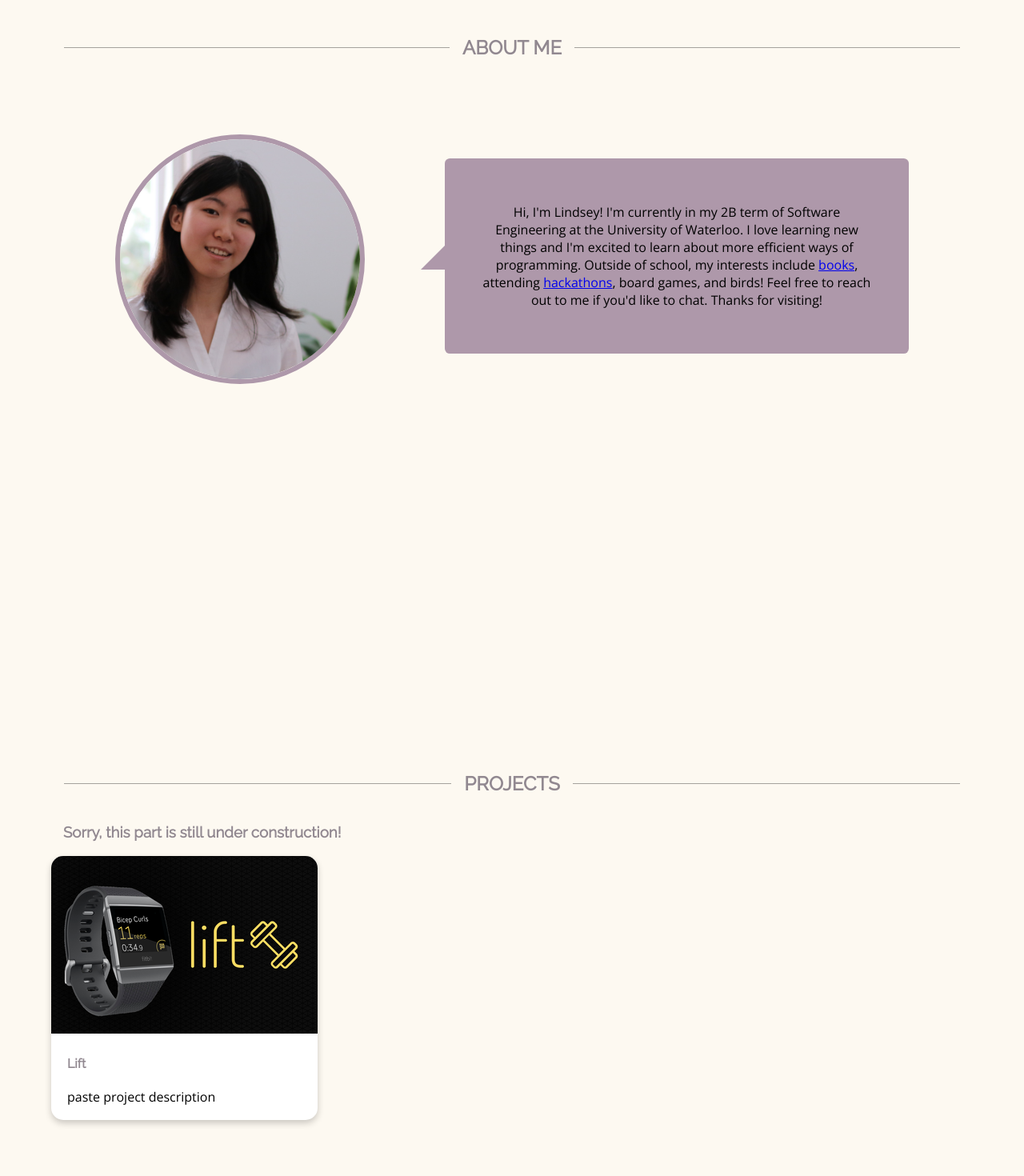
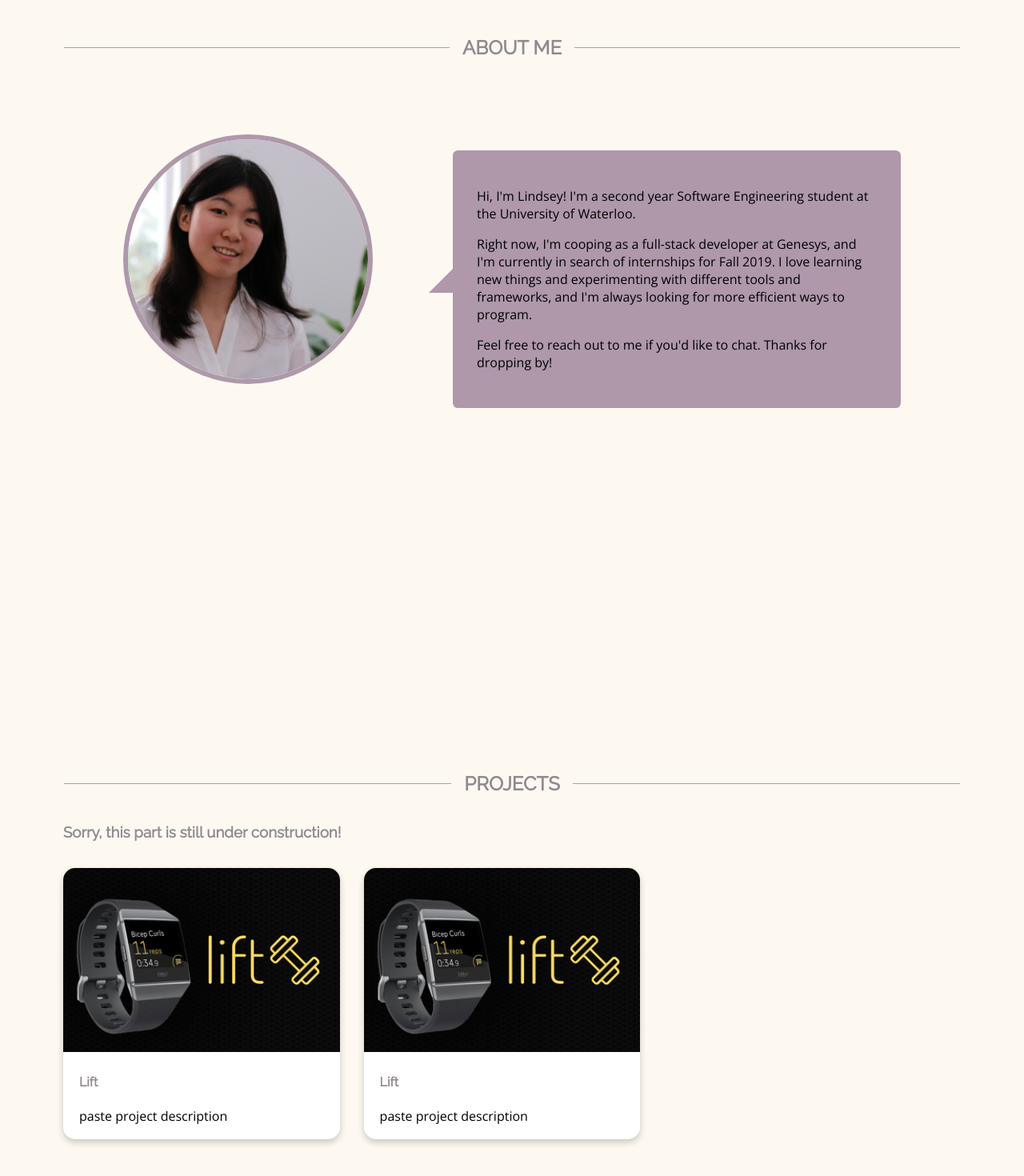
Before and after one commit to lindseyjin/lindseyjin.me, a Vue app: page /#/contact-me in a window 1280 px wide. Shown: the part 831-2301 px from the top of the page at 80% size. Built offline with nearby package versions, Linux system fonts and the light colour scheme; a web font is replaced by a local one; what vue-typer would draw is missing.

Commit message:
testing some stuff, trying to get images to load properly in build

```diff
--- a/src/components/about-me.vue
+++ b/src/components/about-me.vue
@@ -5,18 +5,23 @@
     </div>
     <div class="content">
       <img
-        src="/../../static/img/me.jpg"
+        src="@/../static/img/me.jpg"
         alt="Avatar"
       >
       <div class="speech-bubble">
         <p>
           Hi, I'm Lindsey!
-          I'm currently in my 2B term of Software Engineering at the University of Waterloo.
-          I love learning new things and I'm excited to learn about more efficient ways of programming.
-          Outside of school, my interests include
+          I'm a second year Software Engineering student at the University of Waterloo.
+        </p>
+        <p>
+          Right now, I'm cooping as a full-stack developer at Genesys, and I'm currently in search of internships for Fall 2019.
+          I love learning new things and experimenting with different tools and frameworks, and I'm always looking for more efficient ways to program.
+          <!-- Outside of school, my interests include
           <a href="https://goodreads.com/user/show/14001282-lindsey" target="_blank">books</a>, attending
-          <a href="https://devpost.com/lindseyjin" target="_blank">hackathons</a>, board games, and birds!
-          Feel free to reach out to me if you'd like to chat. Thanks for visiting!
+          <a href="https://devpost.com/lindseyjin" target="_blank">hackathons</a>, board games, and birds! -->
+        </p>
+        <p>
+          Feel free to reach out to me if you'd like to chat. Thanks for dropping by!
         </p>
       </div>
     </div>
@@ -56,8 +61,9 @@ img {
   background: #ae98aa;
   border-radius: 0.4em;
   width: 500px;
-  padding: 40px;
-  margin-top: 30px;
+  padding: 30px;
+  margin-top: 20px;
+  text-align: left;
 }
 .speech-bubble:after {
   content: "";
--- /dev/null
+++ b/src/components/project-card.vue
@@ -0,0 +1,49 @@
+<template>
+  <div class="col card">
+    <img class="card-img" src="@/../static/img/lift.png" alt="lift" />
+    <div class="card-body">
+      <h4><b>Lift</b></h4>
+      <p>paste project description</p>
+    </div>
+  </div>
+</template>
+
+<script>
+  export default {
+    name: 'ProjectCard',
+    props: [],
+    data () {
+      return {}
+    }
+  }
+</script>
+
+<style scoped>
+  .col {
+    float: left;
+    margin-bottom: 120px;
+  }
+  .card {
+    box-shadow: 0 4px 8px 0 rgba(0,0,0,0.2);
+    transition: 0.3s;
+    border-radius: 15px;
+    background: #fff;
+    width: 30%;
+    margin: 15px;
+    /* position: relative;
+
+
+    height: 240px;
+    background: white; */
+  }
+  .card-img {
+    border-radius: 15px 15px 0 0;
+    width: 100%;
+  }
+  .card-body {
+    padding: 2px 20px;
+  }
+  .card-img:hover {
+    opacity: 0.5;
+  }
+</style>
--- a/src/components/projects.vue
+++ b/src/components/projects.vue
@@ -7,68 +7,30 @@
         Sorry, this part is still under construction!
     </h3>
     <div class="">
-        <!-- <div class="col card">
-            <img class="card-img" src="/../../static/img/screenshot2.png" alt="lift">
-            <div class="card-body">
-                <h4><b>Passport Plus</b></h4>
-                <p>project description</p>
-            </div>
-        </div> -->
-        <div class="col card">
-            <img class="card-img" src="../../static/img/lift.png" alt="lift">
-            <div class="card-body">
-                <h4><b>Lift</b></h4>
-                <p>paste project description</p>
-            </div>
-        </div>
-        <!-- <div class="col card">
-            <img class="card-img" src="/../../static/img/lift.png" alt="lift">
-            <div class="card-body">
-                <h4><b>Sample project</b></h4>
-                <p>Description</p>
-            </div>
-        </div> -->
+        <ProjectCard/>
+        <ProjectCard/>
     </div>
   </div>
 </template>
 
 <script>
+  import ProjectCard from './project-card';
+
   export default {
     name: 'Projects',
+    components: {ProjectCard},
     data () {
       return {}
     }
   }
 </script>
+
 <style scoped>
   .app-container {
     height: 100vh;
     width: 90%;
     margin: 120px auto;
   }
-  .col {
-    float: left;
-    margin-bottom: 120px;
-  }
-  .card {
-    box-shadow: 0 4px 8px 0 rgba(0,0,0,0.2);
-    transition: 0.3s;
-    border-radius: 15px;
-    background: #fff;
-    /* position: relative;
-    width: 30%;
-    margin: 15px;
-    height: 240px;
-    background: white; */
-  }
-  .card-img {
-    border-radius: 15px 15px 0 0;
-  }
-  .card-body {
-    padding: 2px 20px;
-  }
-  .card-img:hover {
-    opacity: 0.5;
-  }
+
 
 </style>
```
Also changed, not shown: 1 other file (tests, documents, lock files or other folders).
